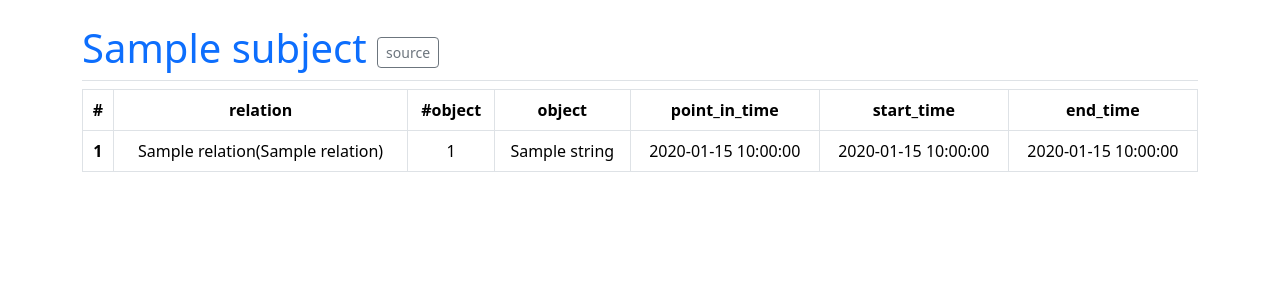
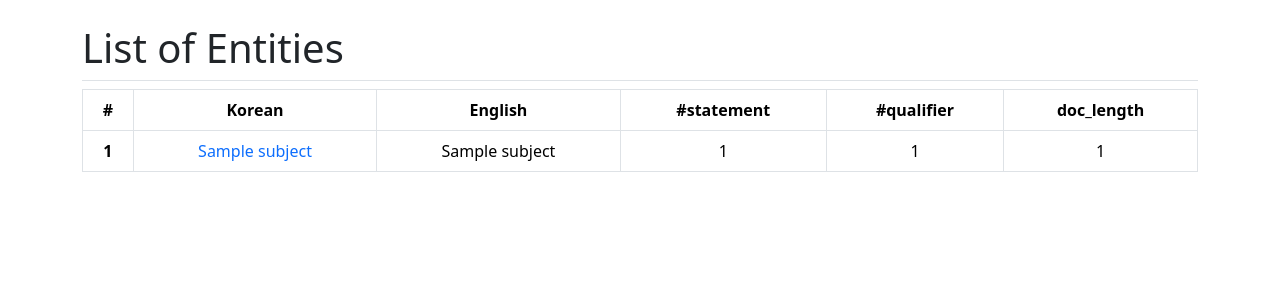
Before and after one commit to chrisjihee/chrisdata, a Python web app: template templates/entity_list.html in a window 1280 px wide. Shown: the top 300 px of the page. Run offline with Jinja, Linux system fonts and the light colour scheme; the template is opened without the code that fills it: most values are stand-ins (such as "Sample title", 1, 10 or a date in 2020).

Commit message:
Update entity_list.html

```diff
--- a/templates/entity_detail.html
+++ b/templates/entity_detail.html
@@ -25,7 +25,7 @@
         </tr>
         </thead>
         <tbody>
-        {% for statement in statements %}
+        {% for statement in statement_list %}
         {% set statement_loop = loop %}
         {% for object in statement.values %}
         <tr>
--- a/templates/entity_list.html
+++ b/templates/entity_list.html
@@ -4,48 +4,32 @@
     <meta charset="UTF-8">
     <meta name="viewport" content="width=device-width, initial-scale=1, shrink-to-fit=no">
     <link rel="stylesheet" href="{{ url_for('static', filename='bootstrap.css') }}">
-    <title>Entity: {{ subject.id }} [{{ subject.title }}]</title>
+    <title>List of Entities</title>
 </head>
 <body>
 <div class="container my-3">
-    <h1 class="border-bottom py-2">
-        <a href="{{ subject.document }}" class="link-primary link-underline-opacity-0">{{ subject.title }}</a>
-        <a href="{{ subject.source }}" class="btn btn-sm btn-outline-secondary">source</a>
-    </h1>
+    <h1 class="border-bottom py-2">List of Entities</h1>
     <table class="table table-bordered table-hover text-center">
         <thead>
         <tr>
             <th scope="col">#</th>
-            <th scope="col">relation</th>
-            <th scope="col">#object</th>
-            <th scope="col">object</th>
-            <th scope="col">point_in_time</th>
-            <th scope="col">start_time</th>
-            <th scope="col">end_time</th>
+            <th scope="col">Korean</th>
+            <th scope="col">English</th>
+            <th scope="col">#statement</th>
+            <th scope="col">#qualifier</th>
+            <th scope="col">doc_length</th>
         </tr>
         </thead>
         <tbody>
-        {% for statement in statements %}
-        {% set statement_loop = loop %}
-        {% for object in statement.values %}
+        {% for info in entity_list %}
         <tr>
-            {% if loop.first %}
-            <th rowspan="{{ statement.values|length }}" scope="row">{{ statement_loop.index }}</th>
-            <td rowspan="{{ statement.values|length }}">{{ statement.relation.label1 }}({{ statement.relation.label2 }})</td>
-            <td rowspan="{{ statement.values|length }}">{{ statement.values|length }}</td>
-            {% endif %}
-            <td>
-                {% if object.value.type == 'WikibaseEntityId' and object.value.entity %}
-                <a href="{{ object.value.entity.document }}" class="link-primary link-underline-opacity-0">{{ object.value.string }}</a>
-                {% else %}
-                {{ object.value.string }}
-                {% endif %}
-            </td>
-            <td>{{ object.qualifiers.point_in_time or '' }}</td>
-            <td>{{ object.qualifiers.start_time or '' }}</td>
-            <td>{{ object.qualifiers.end_time or '' }}</td>
+            <th scope="row">{{ loop.index }}</th>
+            <td><a href="{{ url_for('EntityView:get', id=info.subject.id) }}" class="link-primary link-underline-opacity-0">{{ info.subject.title1 }}</a></td>
+            <td>{{ info.subject.title2 }}</td>
+            <td>{{ info.num_statements }}</td>
+            <td>{{ info.num_qualifiers }}</td>
+            <td>{{ info.document_length or '' }}</td>
         </tr>
-        {% endfor %}
         {% endfor %}
         </tbody>
     </table>
```
Also changed, not shown: src/chrisdata/wikidata/__init__.py (+5 -2 lines), src/chrisdata/wikidata/convert_wikidata.py (+22 -21 lines).
